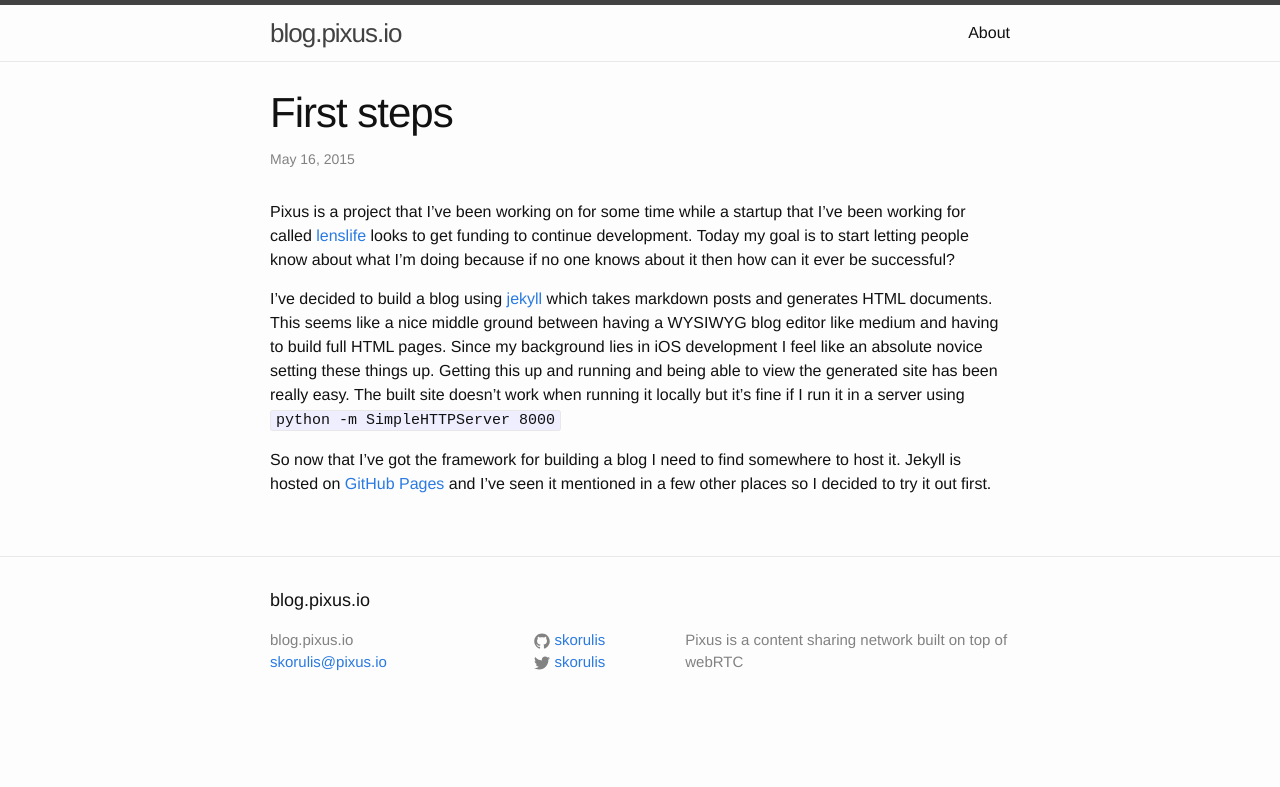
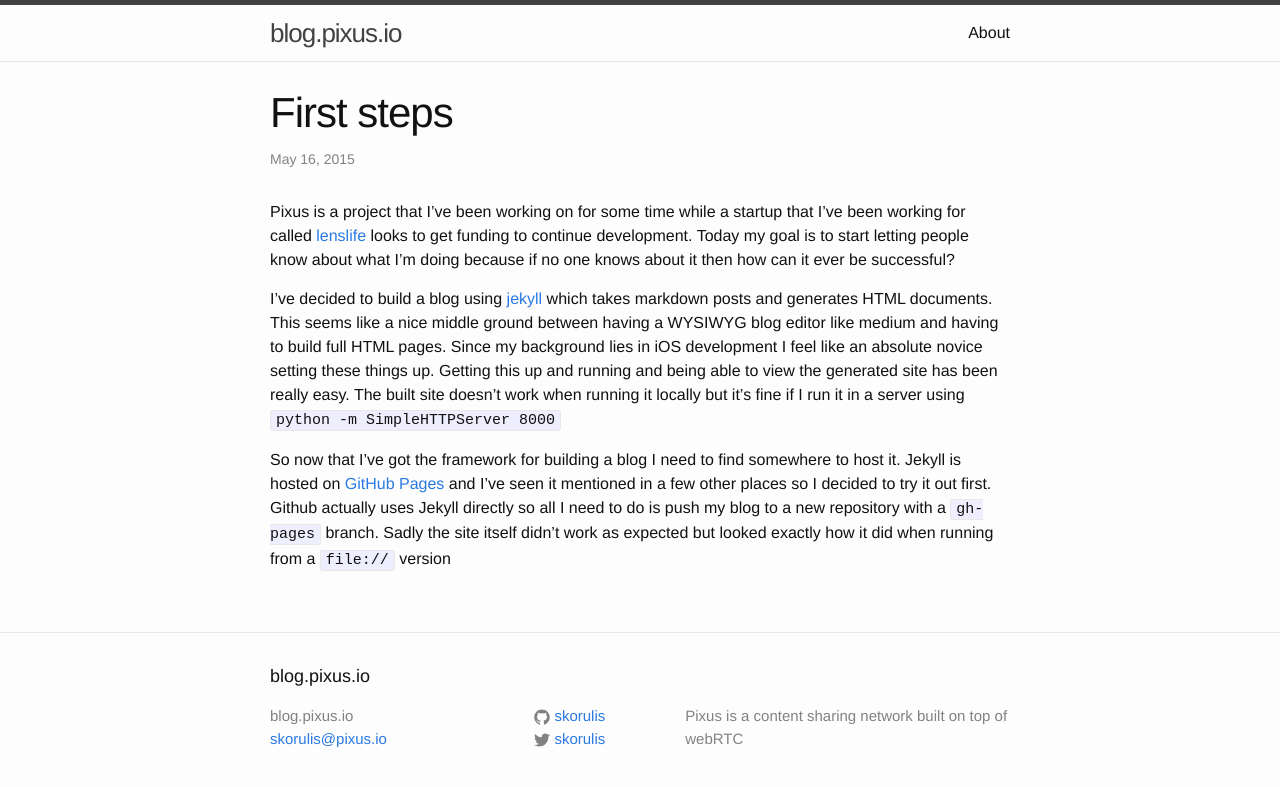
Before and after one commit to skorulis/pixus-blog, a Jekyll site: the page built from _posts/2015-05-16-first-steps.markdown, in a window 1280 px wide. Shown: the top 787 px of the page. Built offline with Jekyll 4.4.1, drawn with Linux system fonts in a browser that asks for light colours.

Commit message:
Small config change.

```diff
--- a/_config.yml
+++ b/_config.yml
@@ -3,7 +3,7 @@
 email: skorulis@pixus.io
 description: > # this means to ignore newlines until "baseurl:"
   Pixus is a content sharing network built on top of webRTC
-url: "http://blog.pixus.io" # the base hostname & protocol for your site
+
 twitter_username: skorulis
 github_username:  skorulis
 timezone: Australia/Sydney
--- a/_posts/2015-05-16-first-steps.markdown
+++ b/_posts/2015-05-16-first-steps.markdown
@@ -8,7 +8,7 @@
 
 I've decided to build a blog using [jekyll] which takes markdown posts and generates HTML documents. This seems like a nice middle ground between having a WYSIWYG blog editor like medium and having to build full HTML pages. Since my background lies in iOS development I feel like an absolute novice setting these things up. Getting this up and running and being able to view the generated site has been really easy. The built site doesn't work when running it locally but it's fine if I run it in a server using `python -m SimpleHTTPServer 8000`
 
-So now that I've got the framework for building a blog I need to find somewhere to host it. Jekyll is hosted on [GitHub Pages] and I've seen it mentioned in a few other places so I decided to try it out first.
+So now that I've got the framework for building a blog I need to find somewhere to host it. Jekyll is hosted on [GitHub Pages] and I've seen it mentioned in a few other places so I decided to try it out first. Github actually uses Jekyll directly so all I need to do is push my blog to a new repository with a `gh-pages` branch. Sadly the site itself didn't work as expected but looked exactly how it did when running from a `file://` version
 
 [GitHub Pages]: http://pages.github.com/
 [jekyll]:      http://jekyllrb.com
```
